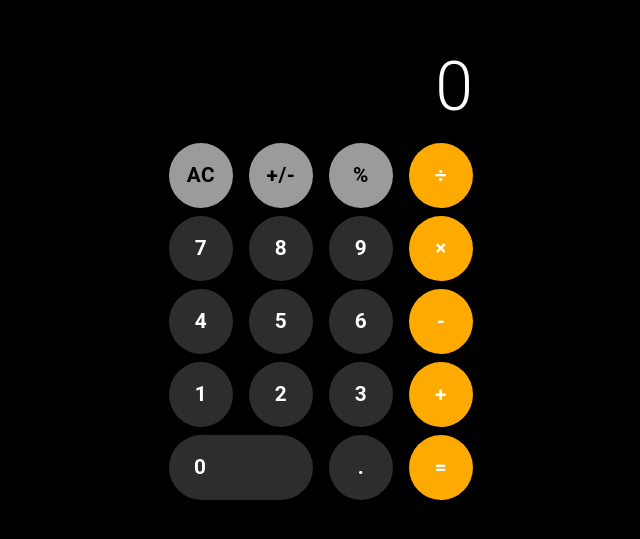
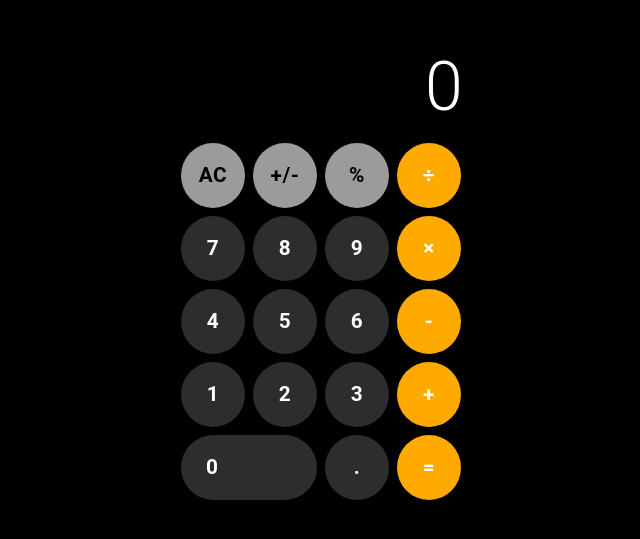
Before and after one commit to jimnguyen77/calculator-app, a React (Vite) app: page / in a window 1280 px wide. Shown: the part 127-666 px from the top of the page, without its empty margins (319-959 px from the left). Built offline with nearby package versions, Linux system fonts and the light colour scheme.

Commit message:
fix styling; madde buttons more "tight" and smaller

```diff
--- a/src/App.tsx
+++ b/src/App.tsx
@@ -184,7 +184,7 @@ export default function App() {
           </Grid>
           {BUTTONS.map((row, rowIndex) => (
             <Grid xs={12} key={rowIndex}>
-              <Grid container justifyContent='center' spacing={2}>
+              <Grid container justifyContent='center' spacing={1}>
                 {row.map((button, buttonIndex) => {
                   const { buttonLabel, buttonSx } = getButtonAttributes(
                     activeOperation,
--- a/src/common/styles.constants.ts
+++ b/src/common/styles.constants.ts
@@ -25,7 +25,7 @@ export const MainStyle = {
 export const BoxStyle = {
   ...BaseStyle,
   minHeight: '100vh',
-  width: '304px',
+  width: '280px',
 };
 
 export const InputStyle = {
@@ -36,6 +36,7 @@ export const InputStyle = {
   fontWeight: '300',
   height: '80px',
   justifyContent: 'flex-end',
+  letterSpacing: '-0.1rem',
   mb: 1,
 };
 
```
